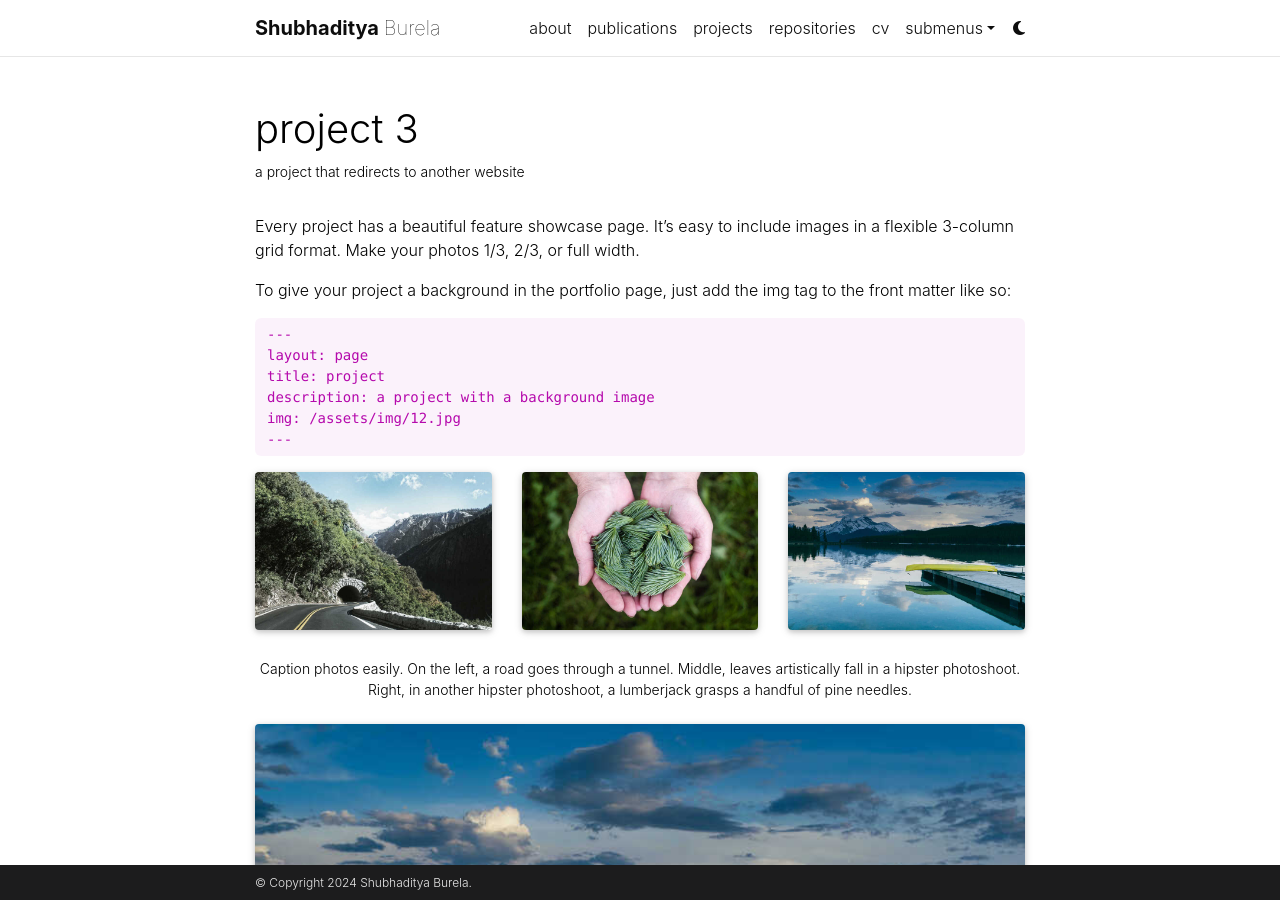
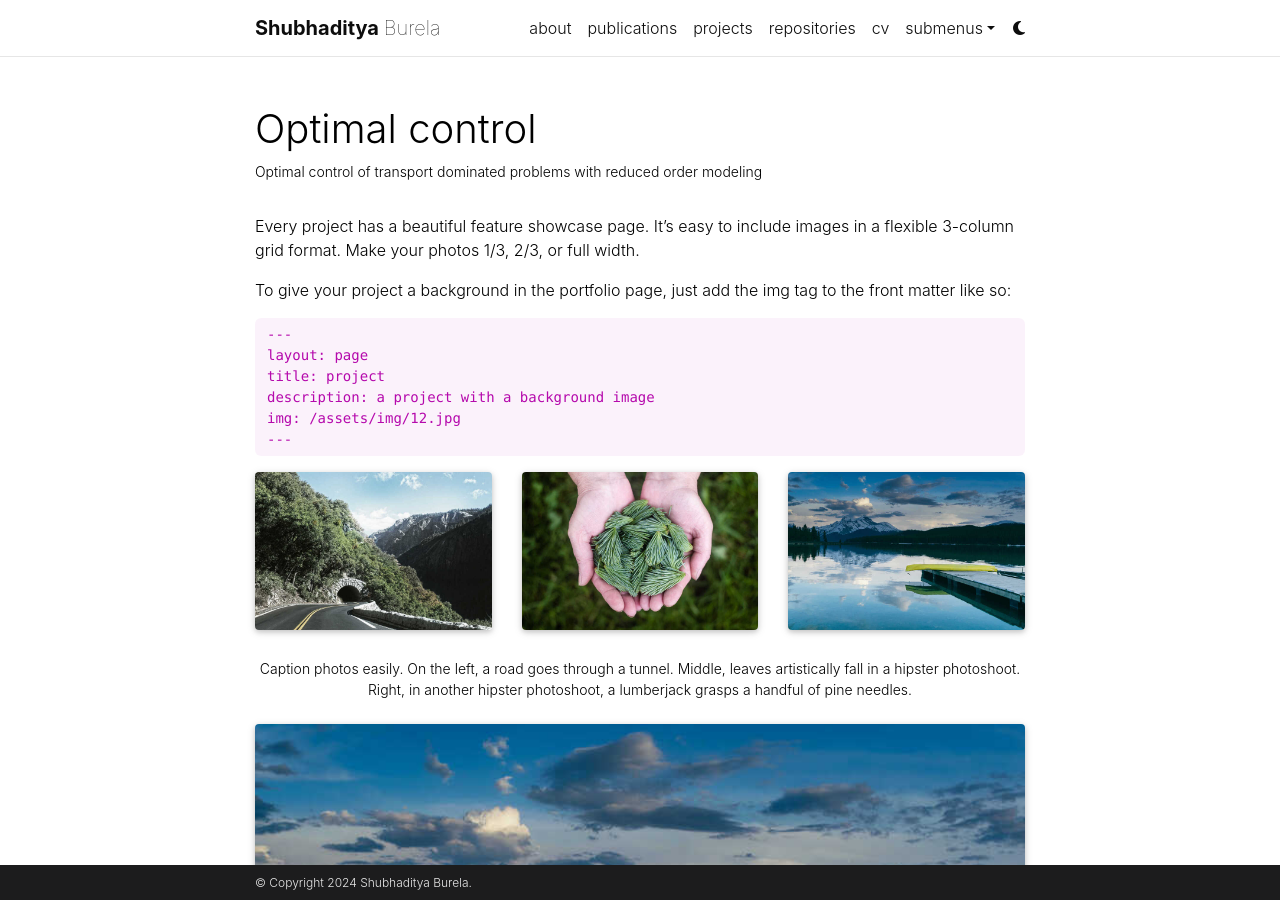
Before and after one commit to shubhadityaburela/shubhadityaburela.github.io, a Jekyll site: the page built from _projects/3_project.md, in a window 1280 px wide and 900 px high. Built offline with Jekyll 4.4.1, drawn with Linux system fonts in a browser that asks for light colours; comment, search, counter and statistics services are not loaded; a style sheet for code colours, icons or effects is not loaded.

```diff
--- a/_projects/3_project.md
+++ b/_projects/3_project.md
@@ -1,7 +1,7 @@
 ---
 layout: page
-title: project 3
-description: a project that redirects to another website
+title: Optimal control
+description: Optimal control of transport dominated problems with reduced order modeling
 img: assets/img/7.jpg
 redirect: https://unsplash.com
 importance: 3
```
Also changed, not shown: _projects/1_project.md (+1 -1 lines), _projects/2_project.md (+2 -2 lines), tmp/4_project.md (renamed from _projects/4_project.md), tmp/5_project.md (renamed from _projects/5_project.md), tmp/6_project.md (renamed from _projects/6_project.md).
